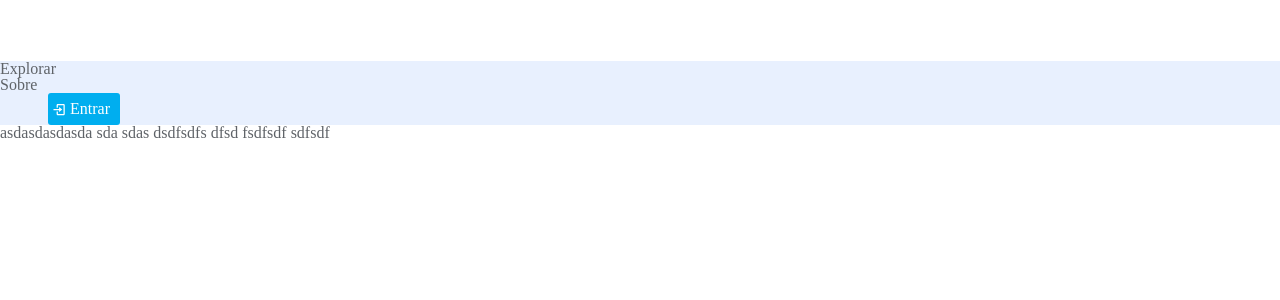
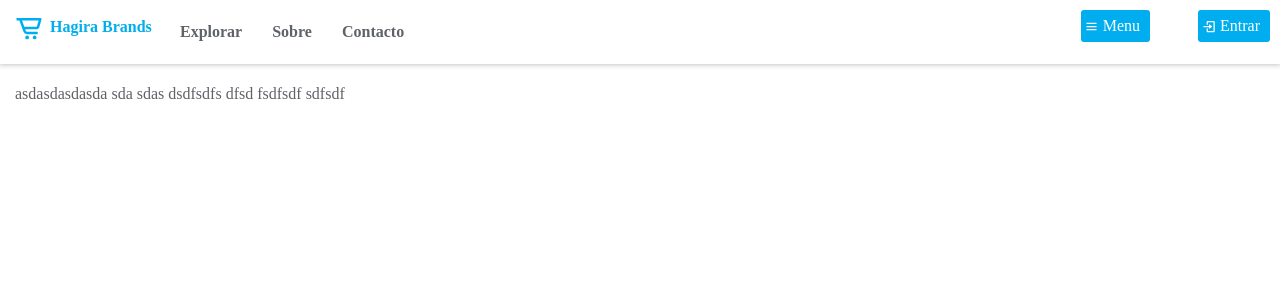
Before and after one commit to KainNhantumbo/Hagira-Brands-Store, a React (Create React App) app: page / in a window 1280 px wide. Shown: the top 300 px of the page. Built offline with nearby package versions, Linux system fonts and the light colour scheme.

Commit message:
feat: added header styles

```diff
--- a/src/components/Header.jsx
+++ b/src/components/Header.jsx
@@ -1,29 +1,36 @@
 import { Container } from '../styles/components/header';
 import Button from './Button';
-import { BiLogIn, BiBadge } from 'react-icons/bi';
+import { BiLogIn, BiCartAlt, BiMenu } from 'react-icons/bi';
 
 const Header = () => {
 	return (
 		<Container>
-			<section></section>
-			<div className='navbarContainer'>
-				<nav>
+			<section>
+				<BiCartAlt />
+				<span>Hagira Brands</span>
+			</section>
+			<nav className='navbar'>
 				<ul>
 					<li>
-							<a href='/'>
+						<a href='/discouver'>
 							<span>Explorar</span>
 						</a>
 					</li>
 					<li>
-							<a href='/sobre'>
+						<a href='/about'>
 							<span>Sobre</span>
+						</a>
+					</li>
+					<li>
+						<a href='/contact'>
+							<span>Contacto</span>
 						</a>
 					</li>
 				</ul>
 			</nav>
-			</div>
 			<div className='actions'>
-				<Button text={'Entrar'} icon={<BiLogIn />} />
+				<Button text={'Menu'} icon={<BiMenu />} className='menu-btn' />
+				<Button text={'Entrar'} icon={<BiLogIn />} className='login-btn' />
 			</div>
 		</Container>
 	);
--- a/src/styles/app.js
+++ b/src/styles/app.js
@@ -3,4 +3,7 @@ import styled from 'styled-components';
 export const Container = styled.main`
 	width: 100%;
 	height: 100%;
+  padding: 10px 15px;
+  padding-top: 25px;
+
 `;
--- a/src/styles/components/header.js
+++ b/src/styles/components/header.js
@@ -1,5 +1,53 @@
 import styled from 'styled-components';
 
 export const Container = styled.header`
-	background-color: rgb(${({theme}) => theme.hover});
+	position: fixed;
+	top: 0;
+	left: 0;
+	width: 100vw;
+	height: 8vh;
+	padding: 5px 10px;
+	box-shadow: 0 0 5px 1px rgb(${({ theme }) => theme.shadows});
+	background-color: rgb(${({ theme }) => theme.background});
+	display: flex;
+	align-items: center;
+	justify-content: flex-start;
+	gap: 20px;
+	font-weight: 600;
+
+	section {
+		position: absolute;
+		top: 19px;
+		left: 20px;
+		svg {
+			position: absolute;
+			width: 30px;
+			height: 30px;
+			top: -6px;
+			left: -6px;
+			color: rgb(${({ theme }) => theme.primary});
+		}
+
+		span {
+			color: rgb(${({ theme }) => theme.primary});
+			padding-left: 30px;
+		}
+	}
+
+	.navbar {
+		padding-left: 170px;
+		ul {
+			display: flex;
+			gap: 30px;
+		}
+	}
+
+	.actions {
+		position: absolute;
+		right: 10px;
+		top: 10px;
+
+
+
+	}
 `;
```
Lines whose indentation alone changed are shown as unchanged.
